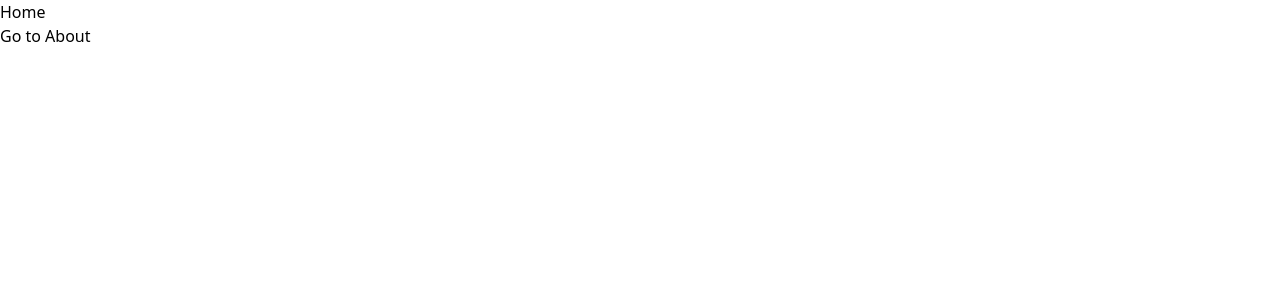
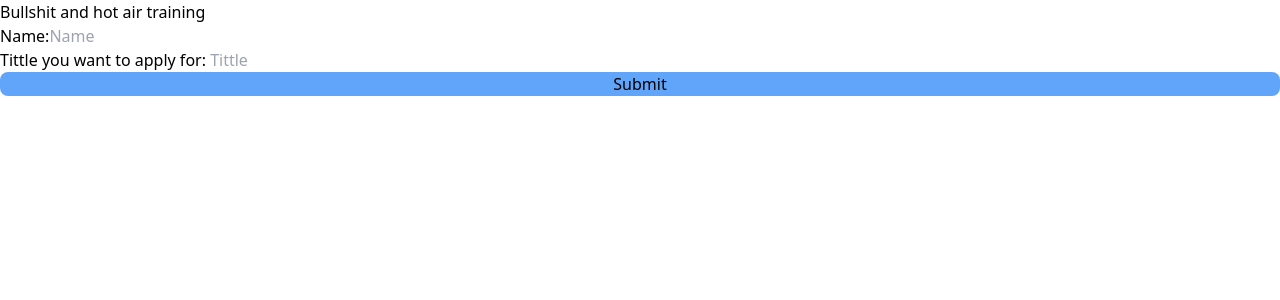
Before and after one commit to bsha-training-centre/-bsha-training-centre.github.io, a Vue app: page / in a window 1280 px wide. Shown: the top 300 px of the page. Built offline with nearby package versions, Linux system fonts and the light colour scheme.

Commit message:
add name and tittle to create certificate

```diff
--- a/src/views/Home.vue
+++ b/src/views/Home.vue
@@ -1,14 +1,36 @@
 <script setup lang="ts">
+import { ref } from "vue"
 import { useRouter } from "vue-router"
 
 const router = useRouter()
+const name = ref<string>("")
+const tittle = ref<string>("")
 
-const goToAbout = () => {
-  router.push("/about")
+const goToCertificate = (e) => {
+  e.preventDefault()
+  const encoded_name: string = window.btoa(name.value)
+  const encoded_tittle: string = window.btoa(tittle.value)
+  console.log(encoded_name, encoded_tittle)
+  router.push({ name: "Certificate", query: { userId: encoded_name, verificationId: encoded_tittle } })
 }
+
 </script>
 
 <template>
-  <h2>Home</h2>
-  <button @click="goToAbout">Go to About</button>
+  <h2>Bullshit and hot air training</h2>
+  <form class="flex flex-col justify-start" :onsubmit="goToCertificate">
+    <label class="flex justify-start" for="name">
+      <span>
+        Name:
+      </span>
+      <input type="text" placeholder="Name" v-model="name" />
+    </label>
+    <label for="tittle">
+      <span>
+        Tittle you want to apply for:
+      </span>
+      <input type="text" placeholder="Tittle" v-model="tittle" />
+    </label>
+    <button class="bg-blue-400 rounded-lg" type="submit">Submit</button>
+  </form>
 </template>
```
